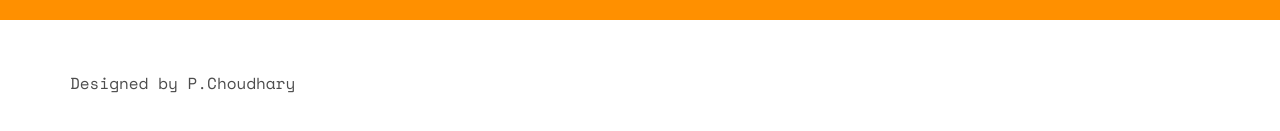
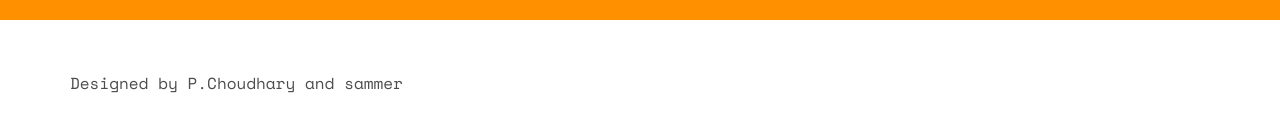
Before and after one commit to blackarc26/Portfolio-, a plain HTML site: page index.html in a window 1280 px wide. Shown: the part 4488-4619 px from the top of the page. Drawn offline with nearby package versions, Linux system fonts and the light colour scheme; some packages are replaced by stand-ins of ours; no server answers; files whose address does not match are found by name.

Commit message:
small change

```diff
--- a/index.html
+++ b/index.html
@@ -327,7 +327,7 @@ Strong creative and analytical skills. Team player with an eye </p>
 		<div class="container">
 			<div class="row">
 				<div class="col-md-12">
-					<p>Designed by P.Choudhary </p>
+					<p>Designed by P.Choudhary and sammer </p>
 				</div>
 			</div>
 		</div>
```
